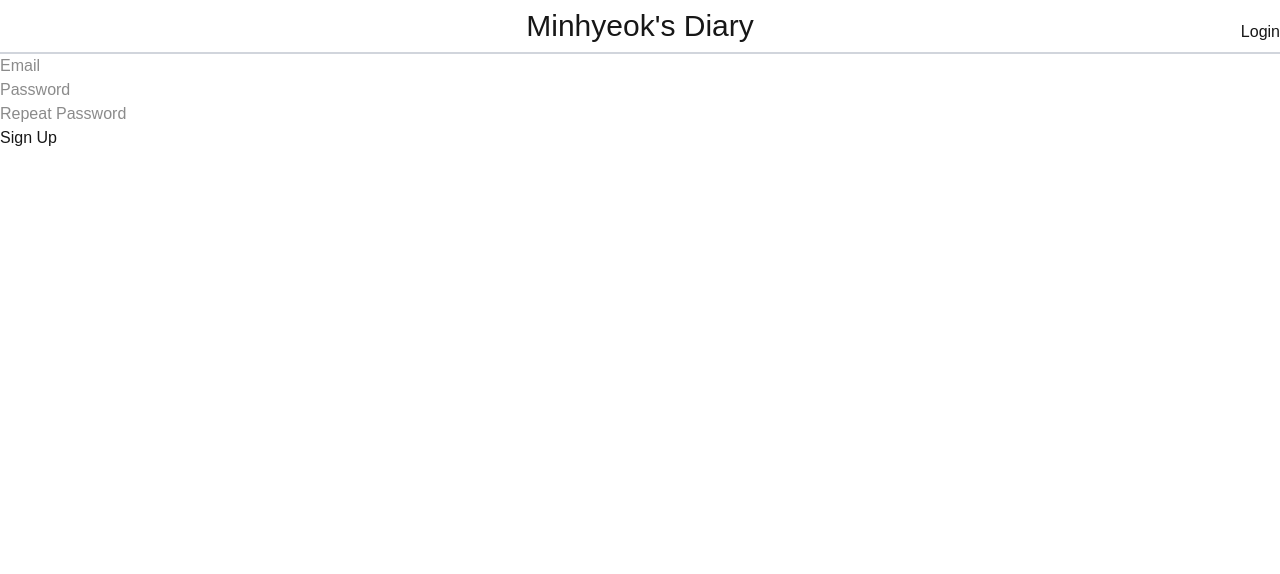
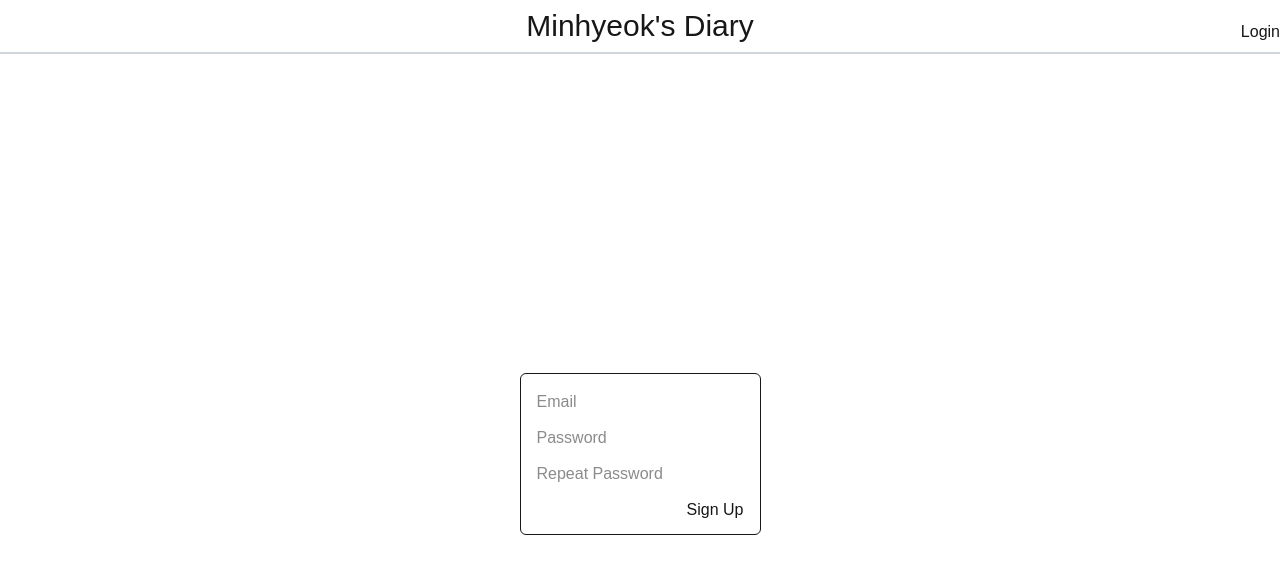
Before and after one commit to meonst/diary, a Next.js app: page /authenticate/signUp in a window 1280 px wide. Shown: the top 574 px of the page. Built offline with nearby package versions, Linux system fonts and the light colour scheme; no server answers.

Commit message:
trying to add infinite scrolling

```diff
--- a/package.json
+++ b/package.json
@@ -23,6 +23,8 @@
     "pnpm": "^10.5.1",
     "react": "^19.0.0",
     "react-dom": "^19.0.0",
+    "react-intersection-observer": "^9.16.0",
+    "react-linkify": "1.0.0-alpha",
     "swr": "^2.3.2",
     "zod": "^3.24.2"
   },
--- a/src/app/lib/authentication/session.ts
+++ b/src/app/lib/authentication/session.ts
@@ -19,8 +19,8 @@ export async function decrypt(session: string | undefined = "") {
     });
     return payload;
   } catch (error) {
-    console.log(error);
-    console.log("Failed to verify session");
+    // console.log(error);
+    // console.log("Failed to verify session");
     return null;
   }
 }
--- a/src/app/posts/page.tsx
+++ b/src/app/posts/page.tsx
@@ -4,6 +4,7 @@ import { PostData } from "@/app/lib/definitions";
 import { getPostData } from "@/app/lib/dbAction/getPosts";
 import PostSimple from "@/app/ui/posts/postSimple";
 import { verifySession } from "../lib/authentication/dal";
+import LoadMore from "@/app/ui/loadMore";
 export default async function Page() {
   const postDataArray: PostData[] = await getPostData();
   const session = await verifySession();
@@ -13,9 +14,10 @@ export default async function Page() {
       <div className="max-w-xl">
         {isAdmin && <MakePostForm />}
         {postDataArray.map((postData: PostData, index: number) => {
-          return <PostSimple postData={postData} key={index} />;
+          return <PostSimple postData={postData} isAdmin={isAdmin} key={index} />;
         })}
       </div>
+      <LoadMore isAdmin={isAdmin}></LoadMore>
     </div>
   );
 }
--- a/src/app/ui/authenticate/loginForm.tsx
+++ b/src/app/ui/authenticate/loginForm.tsx
@@ -7,26 +7,29 @@ import Link from "next/link";
 export default function LoginForm() {
   const [state, action, pending] = useActionState(handleLogin, undefined);
   return (
-    <div>
-      <form action={action} className="">
-        <div>
-          <input type="email" name="email" placeholder="Email" required />
+    <div className="flex h-screen w-full items-center justify-center" >
+      <form action={action} className="h-fit w-fit rounded-md bg-white p-3 border-1">
+        <div className="mb-1">
+          <input type="email" name="email" placeholder="Email" required className="p-1" />
         </div>
         {state?.errors?.email && <p>{state.errors.email}</p>}
 
-        <div>
+        <div className="mb-1">
           <input
             type="password"
             name="password"
             placeholder="Password"
+            className="p-1"
             required
           />
         </div>
         {state?.errors?.password && <p>{state.errors.password}</p>}
-
-        <button type="submit">Login</button>
+        <div className="p-1 pb-0 flex">
+          <Link href="/authenticate/signUp">Sign Up</Link>
+          <div className="flex-grow"></div>
+          <button type="submit">Login</button>
+        </div>
       </form>
-      <Link href="/authenticate/signUp">Sign Up</Link>
     </div>
   );
 }
--- a/src/app/ui/authenticate/signUpForm.tsx
+++ b/src/app/ui/authenticate/signUpForm.tsx
@@ -6,33 +6,39 @@ import { useActionState } from "react";
 export default function SignUpForm() {
   const [state, action, pending] = useActionState(handleSignUp, undefined);
   return (
-    <form action={action}>
-      <div>
-        <input type="email" name="email" placeholder="Email" required />
+    <div className="flex h-screen w-full items-center justify-center" >
+      <form action={action} className="h-fit w-fit rounded-md bg-white p-3 border-1">
+        <div className="mb-1">
+          <input type="email" name="email" placeholder="Email" required className="p-1"/>
         </div>
         {state?.errors?.email && <p>{state.errors.email}</p>}
 
-      <div>
+        <div className="mb-1">
           <input
             type="password"
             name="password"
             placeholder="Password"
+            className="p-1"
             required
           />
         </div>
         {state?.errors?.password && <p>{state.errors.password}</p>}
 
-      <div>
+        <div className="mb-1">
           <input
             type="password"
             name="repeatPassword"
             placeholder="Repeat Password"
+            className="p-1"
             required
           />
         </div>
         {state?.errors?.repeatPassword && <p>{state.errors.repeatPassword}</p>}
-
+        <div className="p-1 pb-0 flex">
+          <div className="flex-grow"></div>
           <button type="submit">Sign Up</button>
+        </div>
       </form>
+    </div>
   );
 }
--- /dev/null
+++ b/src/app/ui/loadMore.tsx
@@ -0,0 +1,29 @@
+'use client'
+import Image from "next/image";
+import { useInView } from "react-intersection-observer"
+import { useEffect, useState } from "react";
+import { getPostData } from "@/app/lib/dbAction/getPosts";
+import { PostData } from "@/app/lib/definitions";
+import PostSimple from "@/app/ui/posts/postSimple";
+export default function LoadMore({isAdmin}: {isAdmin: boolean}) {
+  const { ref, inView } = useInView();
+  const [postData, setPostData] = useState<PostData[]>([]);
+  useEffect(() => {
+    if (inView) {
+      getPostData().then((res) => {
+        setPostData([...postData, ...res])
+      })
+
+    }
+  }, [inView, postData]);
+
+  return (
+    <div>
+      {postData.map((postData: PostData, index: number) => {
+        return <PostSimple postData={postData} isAdmin={isAdmin} key={index} />;
+      })}
+      <div ref={ref}>Loading</div>
+
+    </div>
+  );
+}
--- a/src/app/ui/posts/makePostForm.tsx
+++ b/src/app/ui/posts/makePostForm.tsx
@@ -87,11 +87,11 @@ export default function MakePostForm() {
             hidden
             multiple
           ></input>
-          <label htmlFor="file-upload" className="pl-1">
+          <label htmlFor="file-upload" className="pl-2 text-xl">
             🗂️
           </label>
           <div className="flex-grow"></div>
-          <button className="pr-1 text-right" type="submit">
+          <button className="pr-2 text-xl text-right" type="submit">
             ✍️
           </button>
         </div>
--- a/src/app/ui/posts/postSimple.tsx
+++ b/src/app/ui/posts/postSimple.tsx
@@ -3,11 +3,8 @@ import { PostData } from "@/app/lib/definitions";
 import { monthDayString } from "@/app/lib/misc/time";
 import { FileContainerWithNames } from "@/app/ui/posts/file/fileContainer";
 import DeleteButton from "./delete/deleteButton";
-import { verifySession } from "@/app/lib/authentication/dal";
 
-export default async function PostSimple({ postData }: { postData: PostData }) {
-  const session = await verifySession();
-  const isAdmin = session.isAuth && session.userRole == "admin";
+export default function PostSimple({ postData, isAdmin }: { postData: PostData, isAdmin: boolean }) {
   const time = postData.time;
   const content = postData.content;
   const id = postData.id;
@@ -25,12 +22,12 @@ export default async function PostSimple({ postData }: { postData: PostData }) {
 
   return (
     <div id={id} className="border-2 border-t-0 border-gray-300">
-      <div className="p-0.5">{content}</div>
+      <div className="p-2 whitespace-pre-line">{content}</div>
       {FileContainerWithNames(files)}
       <div className="flex">
-        <div className="p-0.5">{monthDayString(time)}</div>
+        <div className="p-2">{monthDayString(time)}</div>
         <div className="flex-grow"></div>
-        <div className="p-0.5">{isAdmin && <DeleteButton postId={id} />}</div>
+        <div className="p-2">{isAdmin && <DeleteButton postId={id} />}</div>
       </div>
     </div>
   );
--- a/src/app/ui/topbar/topbar.tsx
+++ b/src/app/ui/topbar/topbar.tsx
@@ -6,9 +6,8 @@ export default async function Topbar() {
   const session = await verifySession();
 
   return (
-    <div className="relative items-center border-b-2 border-gray-300 p-2">
-      <div className="w-full text-center text-3xl">{"Minhyeok's Diary"}</div>
-
+    <div className="relative flex items-center justify-center border-b-2 border-gray-300 p-2">
+      <Link className="text-center text-3xl" href="/posts">{"Minhyeok's Diary"}</Link>
       <div className="absolute top-5 right-0 text-center">
         {session.isAuth ? (
           <LogoutForm />
```
Also changed, not shown: my notes/cheatsheet.txt, 2 other files (tests, documents, lock files or other folders). Lines whose indentation alone changed are shown as unchanged.
